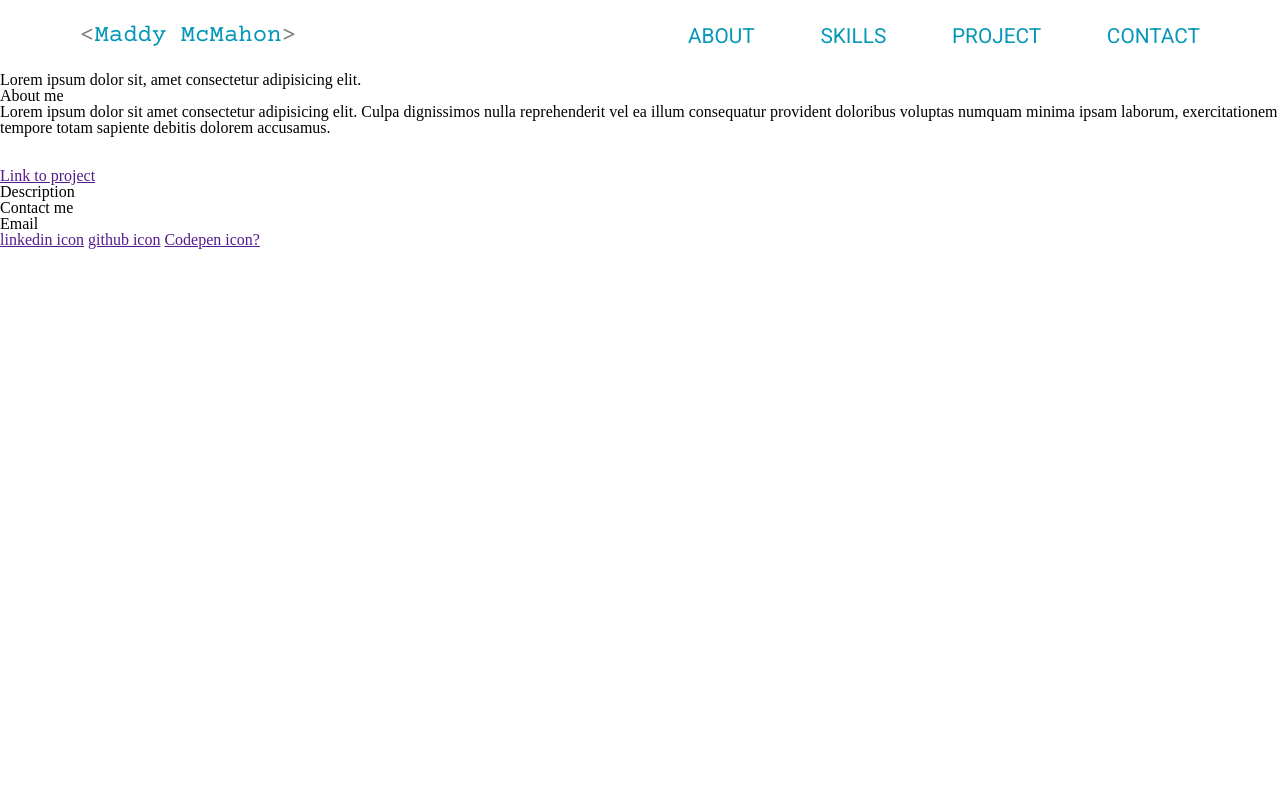
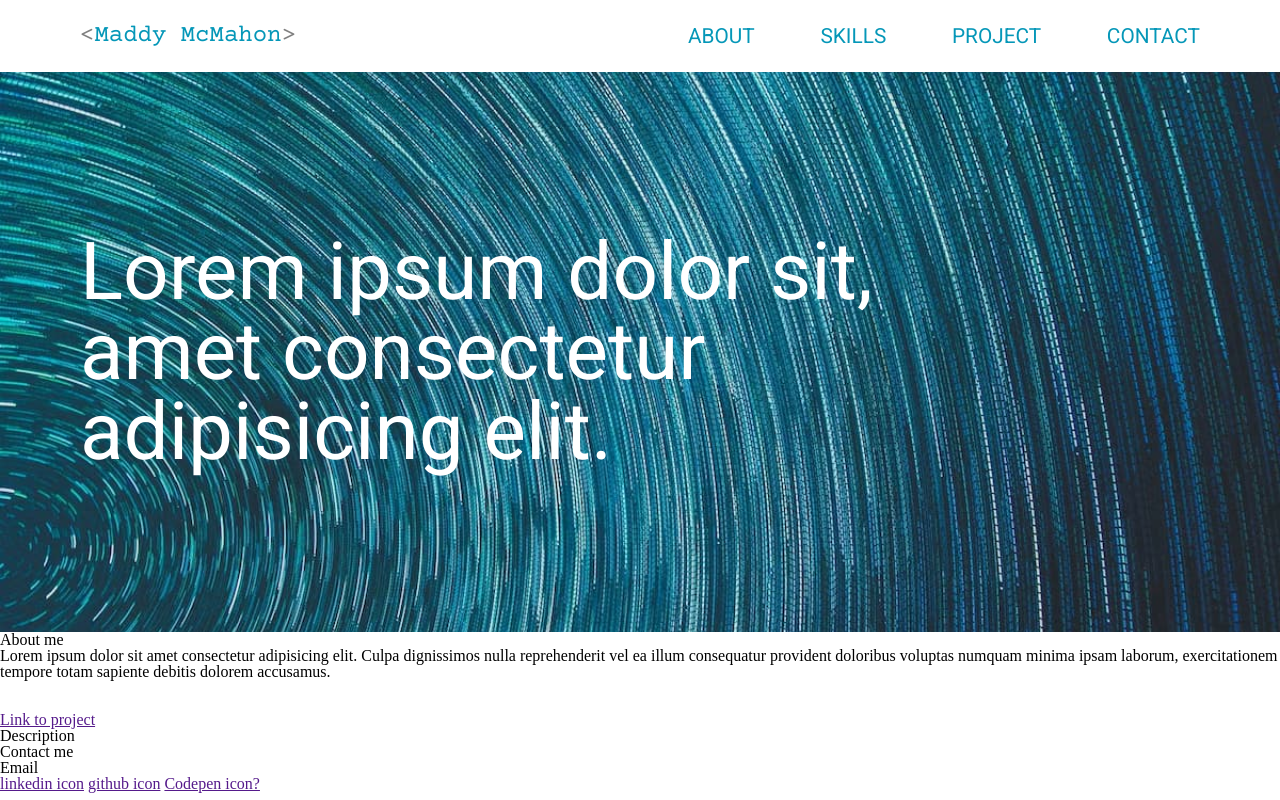
Before and after one commit to mdm106/Personal-Portfolio, a website: page src/components.html in a window 1280 px wide. Drawn offline with nearby package versions, Linux system fonts and the light colour scheme.

Commit message:
Initial styling of hero heading and hero container (background image)

```diff
--- a/src/css/_hero.scss
+++ b/src/css/_hero.scss
@@ -0,0 +1,19 @@
+.hero__heading {
+    font-family: $roboto-font;
+    font-size: 5rem;
+    color: white;
+    width: 70vw;
+    padding-left: 5rem;
+    padding-top: 10rem;
+    padding-bottom: 10rem;
+}
+
+.hero {
+    background-image: url(../../images/blue-green-lines-small.jpg);
+    background-size: cover;
+    background-position: center center;
+    background-repeat: no-repeat;
+    background-attachment: fixed;
+
+    width: 100vw;
+}
```
Also changed, not shown: src/css/style.css.
